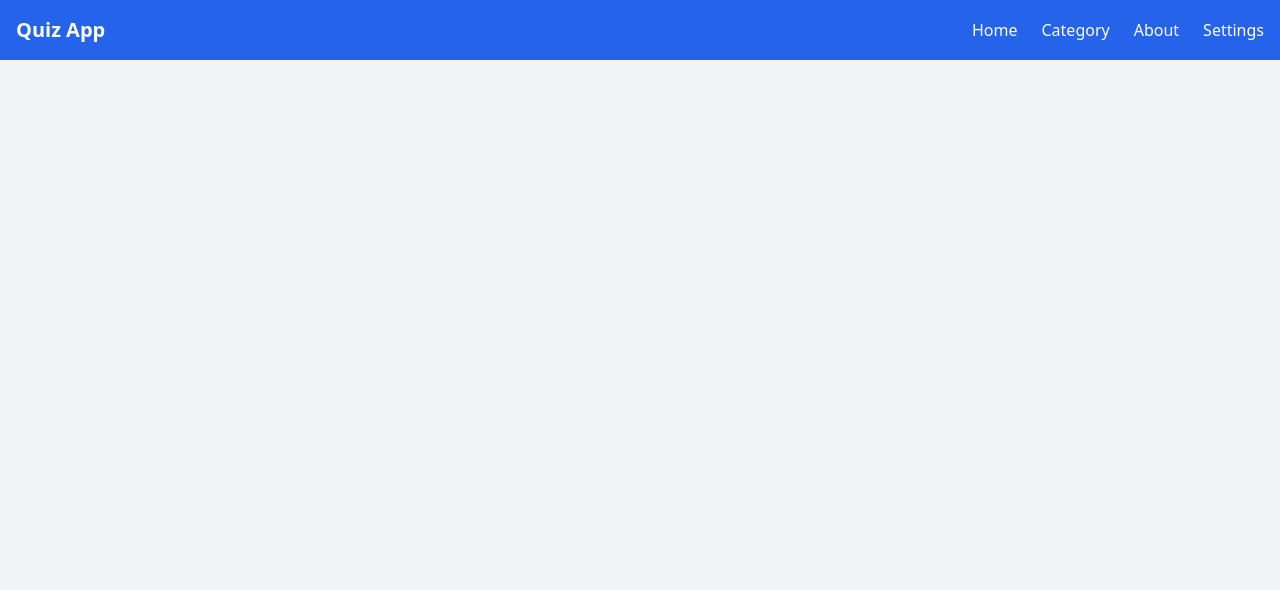
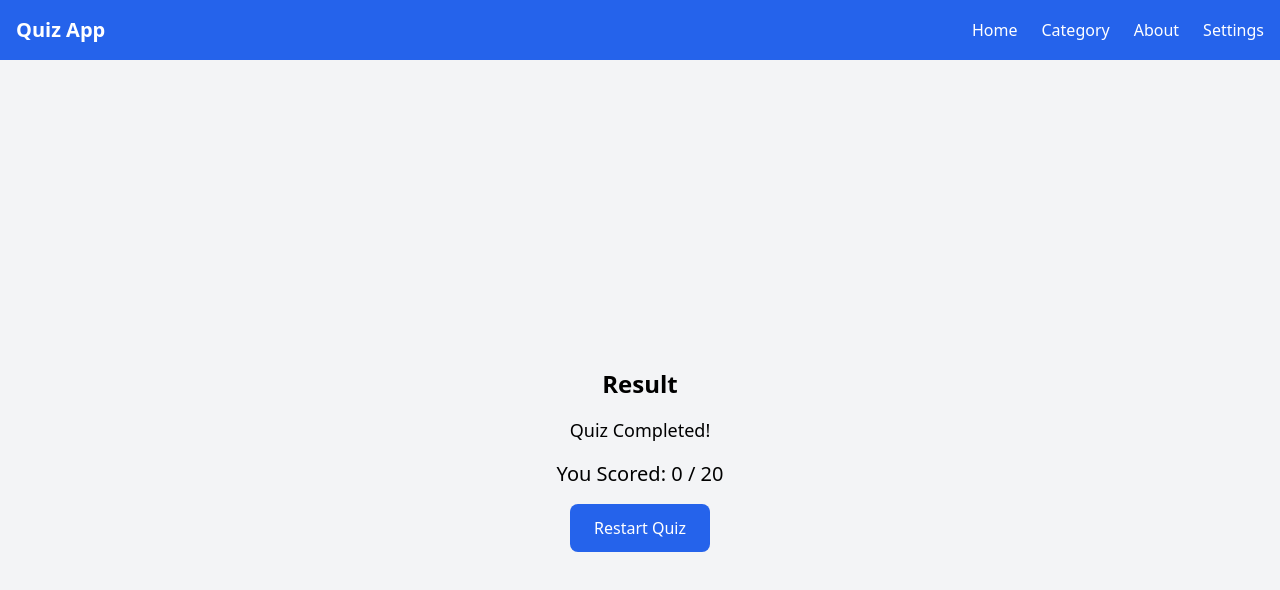
Before and after one commit to mentesnotassefa/Quiz-App, a React (Vite) app in the folder quiz-app/: page /result in a window 1280 px wide. Shown: the top 590 px of the page. Built offline with nearby package versions, Linux system fonts and the light colour scheme.

Commit message:
result page added

```diff
--- a/quiz-app/src/App.jsx
+++ b/quiz-app/src/App.jsx
@@ -5,6 +5,7 @@ import Home from "./pages/Home";
 import About from "./pages/About";
 import Category from "./pages/Category";
 import Quiz from "./pages/Quiz";
+import Result from "./pages/Result";
 
 
 function App() {
@@ -24,7 +25,7 @@ function App() {
           <Route path="/about" element={<About />} />
           <Route path="/category" element={<Category setQuizConfig={setQuizConfig} />} />
           <Route path="/quiz" element={<Quiz quizConfig={quizConfig} score={score} setScore={setScore} />} />
-
+          <Route path="/result" element={<Result score={score} />} />
         </Routes>
       </div>
     </Router>
--- /dev/null
+++ b/quiz-app/src/pages/Result.jsx
@@ -0,0 +1,16 @@
+import { Link } from "react-router-dom";
+
+function Result({ score }) {
+  return (
+    <div className="flex flex-col items-center justify-center h-screen text-center p-4">
+      <h2 className="text-2xl font-bold mb-4">Result</h2>
+      <p className="text-lg mb-4">Quiz Completed!</p>
+      <p className="text-xl mb-4">You Scored: {score} / 20</p>
+      <Link to="/" className="bg-blue-600 text-white px-6 py-3 rounded-lg hover:bg-blue-700">
+        Restart Quiz
+      </Link>
+    </div>
+  );
+}
+
+export default Result;
```
